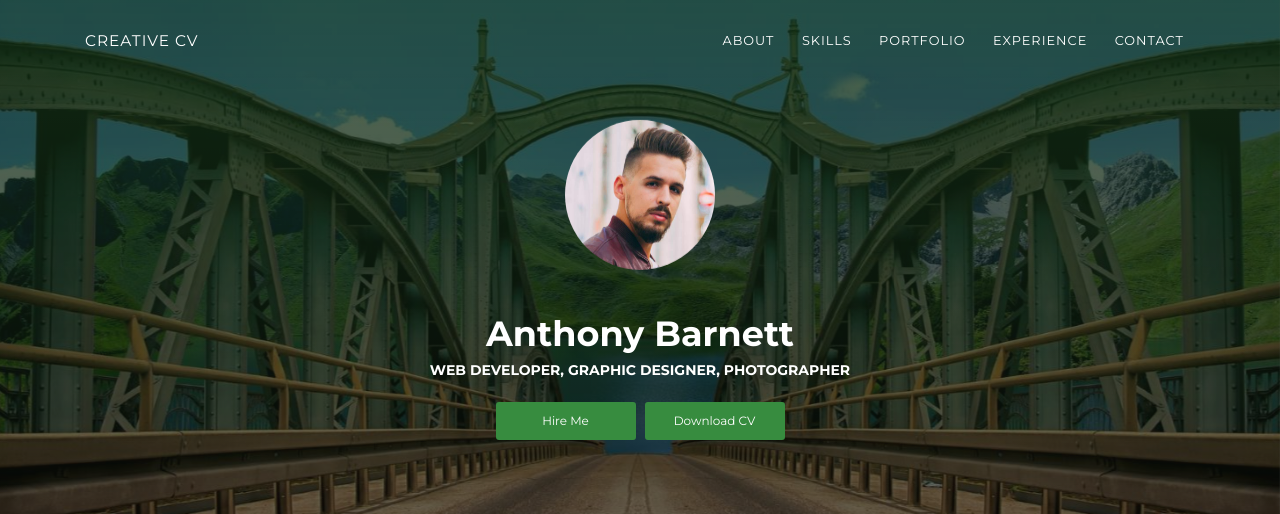
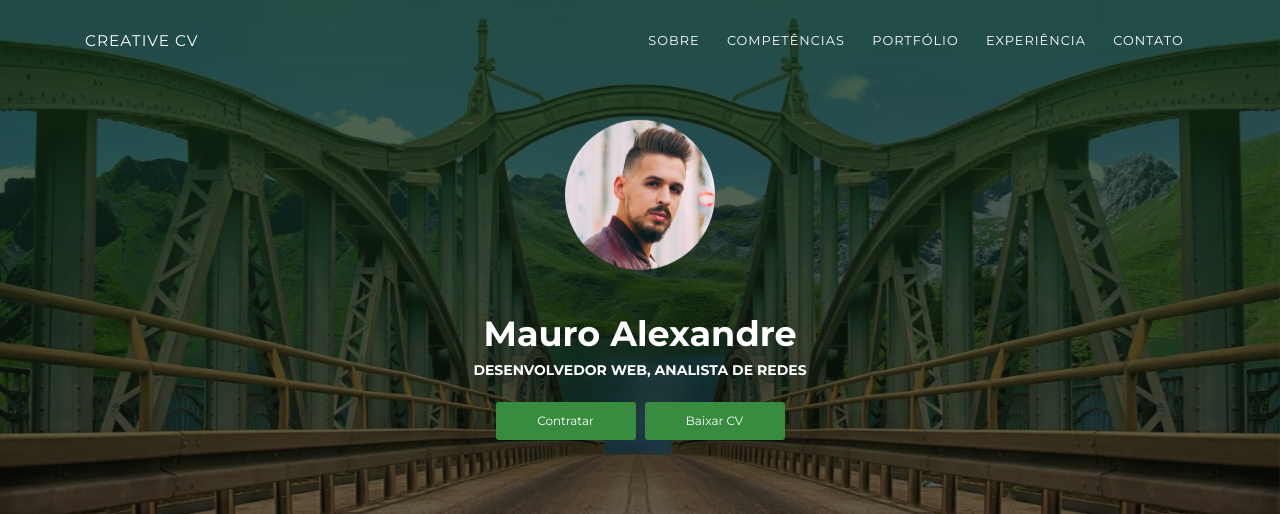
Before and after one commit to developerdevice/developerdevice.github.io, a plain HTML site: page index.html in a window 1280 px wide. Shown: the top 514 px of the page. Drawn offline with Linux system fonts and the light colour scheme.

Commit message:
Atualização

```diff
--- a/index.html
+++ b/index.html
@@ -5,7 +5,7 @@
     <meta http-equiv="X-UA-Compatible" content="IE=edge">
     <meta name="viewport" content="width=device-width, initial-scale=1">
     <title>Creative CV</title>
-    <meta name="description" content="Creative CV is a HTML resume template for professionals. Built with Bootstrap 4, Now UI Kit and FontAwesome, this modern and responsive design template is perfect to showcase your portfolio, skils and experience."/>
+    <meta name="description" content="Mauro Alexandre - Programador PHP"/>
     <link href="https://fonts.googleapis.com/css?family=Montserrat:400,700,200" rel="stylesheet">
     <link href="https://maxcdn.bootstrapcdn.com/font-awesome/latest/css/font-awesome.min.css" rel="stylesheet">
     <link href="css/aos.css" rel="stylesheet">
@@ -22,11 +22,11 @@
             </div>
             <div class="collapse navbar-collapse justify-content-end" id="navigation">
               <ul class="navbar-nav">
-                <li class="nav-item"><a class="nav-link smooth-scroll" href="#about">About</a></li>
-                <li class="nav-item"><a class="nav-link smooth-scroll" href="#skill">Skills</a></li>
-                <li class="nav-item"><a class="nav-link smooth-scroll" href="#portfolio">Portfolio</a></li>
-                <li class="nav-item"><a class="nav-link smooth-scroll" href="#experience">Experience</a></li>
-                <li class="nav-item"><a class="nav-link smooth-scroll" href="#contact">Contact</a></li>
+                <li class="nav-item"><a class="nav-link smooth-scroll" href="#about">Sobre</a></li>
+                <li class="nav-item"><a class="nav-link smooth-scroll" href="#skill">Competências</a></li>
+                <li class="nav-item"><a class="nav-link smooth-scroll" href="#portfolio">Portfólio</a></li>
+                <li class="nav-item"><a class="nav-link smooth-scroll" href="#experience">Experiência</a></li>
+                <li class="nav-item"><a class="nav-link smooth-scroll" href="#contact">Contato</a></li>
               </ul>
             </div>
           </div>
@@ -42,8 +42,8 @@
       <div class="container">
         <div class="content-center">
           <div class="cc-profile-image"><a href="#"><img src="images/anthony.jpg" alt="Image"/></a></div>
-          <div class="h2 title">Anthony Barnett</div>
-          <p class="category text-white">Web Developer, Graphic Designer,  Photographer</p><a class="btn btn-primary smooth-scroll mr-2" href="#contact" data-aos="zoom-in" data-aos-anchor="data-aos-anchor">Hire Me</a><a class="btn btn-primary" href="#" data-aos="zoom-in" data-aos-anchor="data-aos-anchor">Download CV</a>
+          <div class="h2 title">Mauro Alexandre</div>
+          <p class="category text-white">Desenvolvedor Web, Analista de Redes</p><a class="btn btn-primary smooth-scroll mr-2" href="#contact" data-aos="zoom-in" data-aos-anchor="data-aos-anchor">Contratar</a><a class="btn btn-primary" href="#" data-aos="zoom-in" data-aos-anchor="data-aos-anchor">Baixar CV</a>
         </div>
       </div>
       <div class="section">
```
